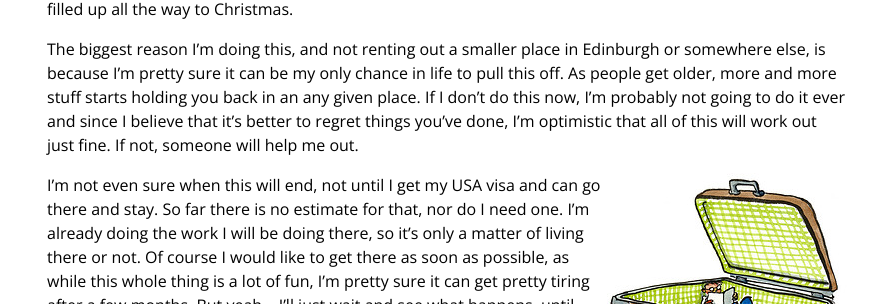
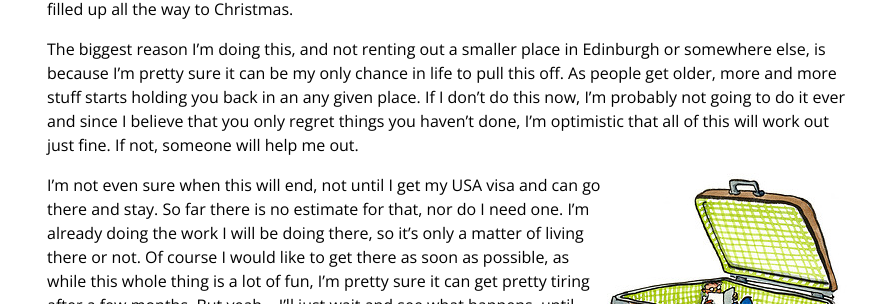
Before and after one commit to juokaz/juokaz.com, a Jekyll site: the page built from _posts/2012-09-11-living-homeless.markdown, in a window 1280 px wide. Shown: the part 1179-1483 px from the top of the page, without its empty margins (193-1086 px from the left). Built offline with Jekyll 4.4.1, drawn with Linux system fonts in a browser that asks for light colours; comment, search, counter and statistics services are not loaded.

Commit message:
Have no regrets :)
I think this is what you really meant ;)

```diff
--- a/_posts/2012-09-11-living-homeless.markdown
+++ b/_posts/2012-09-11-living-homeless.markdown
@@ -24,7 +24,7 @@ I consider myself lucky that all the work I have to do, can be done from anywher
 
 Now you might be thinking that I'm some sort of a anti-social workaholic - especially if you haven't met me in person yet - as so far I have only mentioned myself and work. Well, I have (had?) a lot of friends in Edinburgh, but also in London and all over Europe. Quite a lot of them I wish I had closer. So this whole homeless stunt actually allows me to see most of them more often, as I can just show up at any of the places my friends live and spend time there, as I did quite a few times this summer. My calendar is already filled up all the way to Christmas.
 
-The biggest reason I'm doing this, and not renting out a smaller place in Edinburgh or somewhere else, is because I'm pretty sure it can be my only chance in life to pull this off. As people get older, more and more stuff starts holding you back in an any given place. If I don't do this now, I'm probably not going to do it ever and since I believe that it's better to regret things you've done, I'm optimistic that all of this will work out just fine. If not, someone will help me out.
+The biggest reason I'm doing this, and not renting out a smaller place in Edinburgh or somewhere else, is because I'm pretty sure it can be my only chance in life to pull this off. As people get older, more and more stuff starts holding you back in an any given place. If I don't do this now, I'm probably not going to do it ever and since I believe that you only regret things you haven't done, I'm optimistic that all of this will work out just fine. If not, someone will help me out.
 
 <img src="/blog/images/travel-bag.jpg" alt="" class="right" />
 
```
